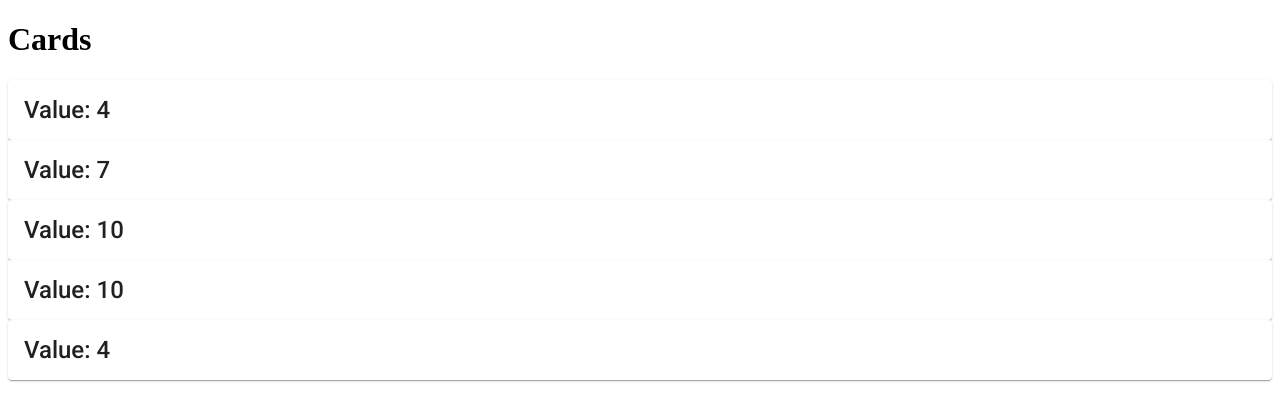
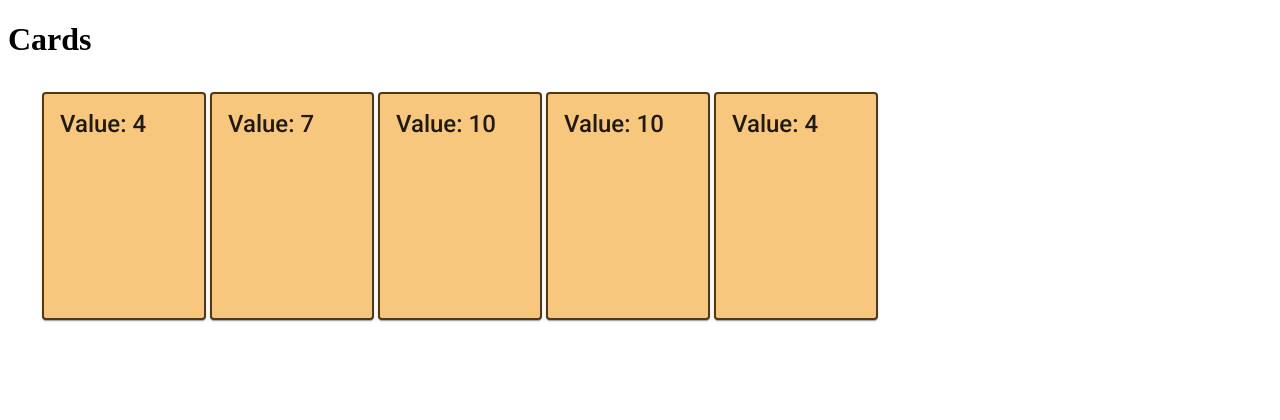
Before and after one commit to tommi-tuovinen/angular-gwent-exercise, an Angular app: page / in a window 1280 px wide. Shown: the top 420 px of the page. Built offline with nearby package versions, Linux system fonts and the light colour scheme.

Commit message:
Add some styles and structure

```diff
--- a/src/app/app.component.html
+++ b/src/app/app.component.html
@@ -1,6 +1 @@
-<h1>Cards</h1>
-<app-card></app-card>
-<app-card></app-card>
-<app-card></app-card>
-<app-card></app-card>
-<app-card></app-card>
+<app-game-board></app-game-board>
--- a/src/app/app.module.ts
+++ b/src/app/app.module.ts
@@ -6,11 +6,13 @@ import { CardComponent } from './card/card.component';
 import { BrowserAnimationsModule } from '@angular/platform-browser/animations';
 
 import { MatCardModule } from '@angular/material/card';
+import { GameBoardComponent } from './game-board/game-board.component';
 
 @NgModule({
   declarations: [
     AppComponent,
-    CardComponent
+    CardComponent,
+    GameBoardComponent
   ],
   imports: [
     BrowserModule,
--- a/src/app/card/card.component.sass
+++ b/src/app/card/card.component.sass
@@ -0,0 +1,6 @@
+:host .mat-card
+  background: #f8c77e
+  border: 2px solid #4e3817
+  margin: 2px
+  min-height: 12rem
+  min-width: 8rem
--- /dev/null
+++ b/src/app/game-board/game-board.component.html
@@ -0,0 +1,8 @@
+<h1>Cards</h1>
+<div class="card-container">
+  <app-card></app-card>
+  <app-card></app-card>
+  <app-card></app-card>
+  <app-card></app-card>
+  <app-card></app-card>
+</div>
--- /dev/null
+++ b/src/app/game-board/game-board.component.sass
@@ -0,0 +1,3 @@
+.card-container
+  display: flex
+  margin: 2rem
--- /dev/null
+++ b/src/app/game-board/game-board.component.ts
@@ -0,0 +1,15 @@
+import { Component, OnInit } from '@angular/core';
+
+@Component({
+  selector: 'app-game-board',
+  templateUrl: './game-board.component.html',
+  styleUrls: ['./game-board.component.sass']
+})
+export class GameBoardComponent implements OnInit {
+
+  constructor() { }
+
+  ngOnInit(): void {
+  }
+
+}
```
Also changed, not shown: 1 other file (tests, documents, lock files or other folders).
